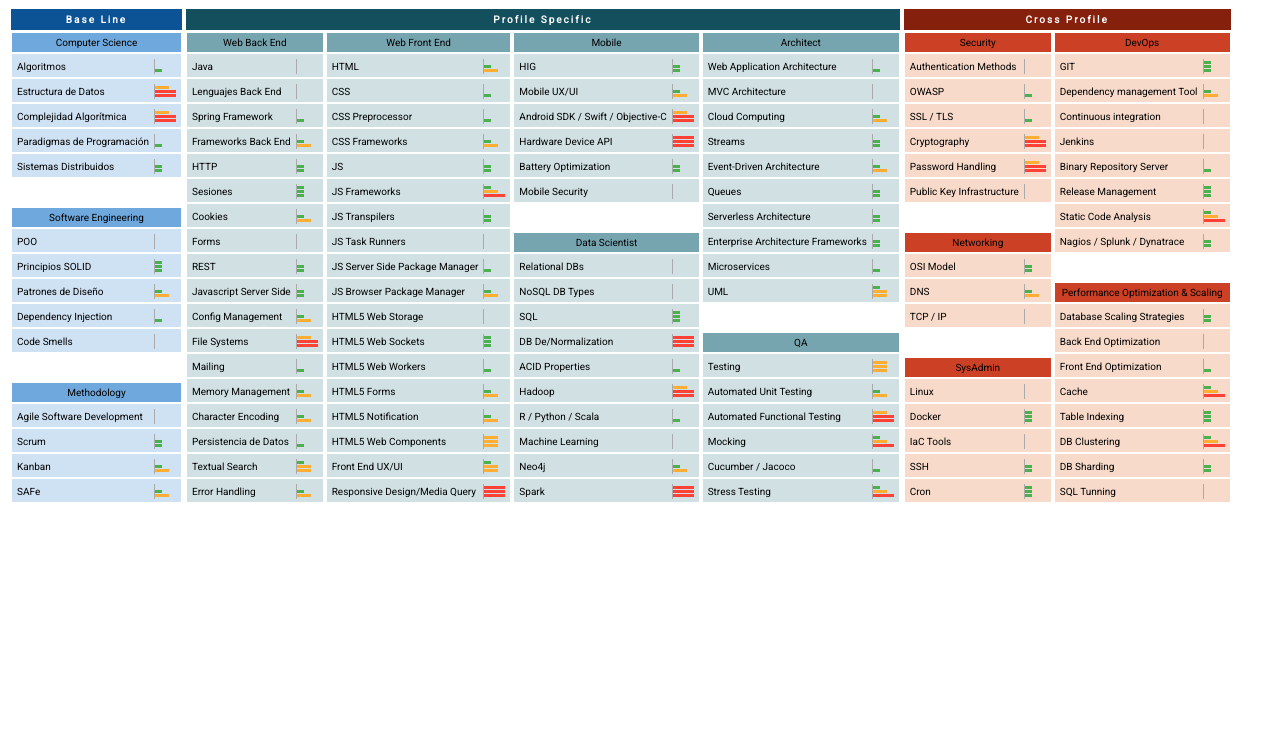
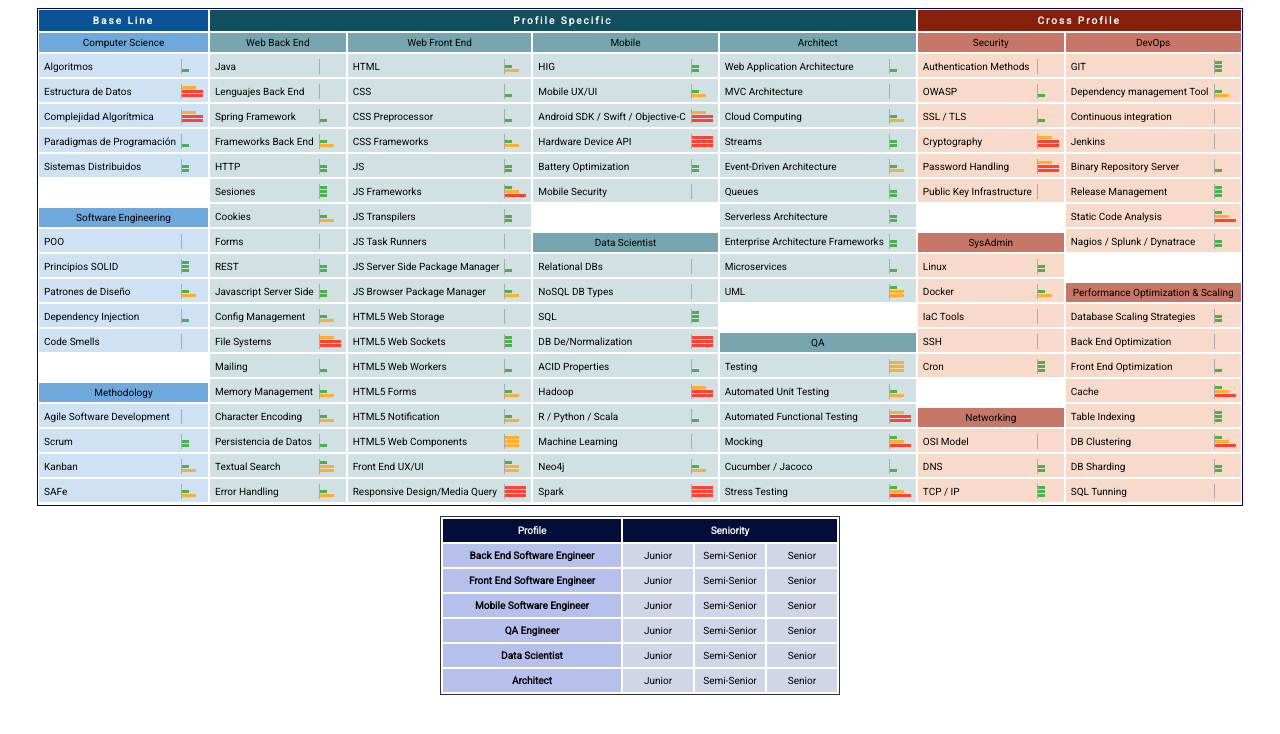
Before and after one commit to texai/skill-validation-matrix, a PHP site: page / in a window 1280 px wide. Shown: the top 734 px of the page. Run offline with PHP 8.4, Linux system fonts and the light colour scheme; some libraries are stand-ins or nearby versions.

Commit message:
JS Behav

```diff
--- a/data.php
+++ b/data.php
@@ -1,6 +1,17 @@
 <?php
 
 return [
+
+  'profiles' => [
+    'Back End Software Engineer',
+    'Front End Software Engineer',
+    'Mobile Software Engineer',
+    'QA Engineer',
+    'Data Scientist',
+    'Architect',
+  ],
+  'seniorities' => ['Junior','Semi-Senior','Senior'],
+  'skills' => [
     'Base Line' => [
       '_color' => ['sh'=>'#0b5394','bh'=>'#6FA8DC','to'=>'#CFE2F3'],
     	'_cols' => [
@@ -122,7 +133,7 @@ return [
       ],
     ],
     'Cross Profile' => [
-    '_color' => ['sh'=>'#85200c','bh'=>'#cc4125','to'=>'#f7dac9'],
+      '_color' => ['sh'=>'#85200c','bh'=>'#c77767','to'=>'#f7dac9'],
       '_cols' => [
         [
           'Security' => [
@@ -133,17 +144,17 @@ return [
             'Password Handling' => [],
             'Public Key Infrastructure' => [],
           ],
-        'Networking' => [
-          'OSI Model' => [],
-          'DNS' => [],
-          'TCP / IP' => [],
-        ],
           'SysAdmin' => [
             'Linux' => [],
             'Docker' => [],
             'IaC Tools' => [],
             'SSH' => [],
             'Cron' => [],
+          ],
+          'Networking' => [
+            'OSI Model' => [],
+            'DNS' => [],
+            'TCP / IP' => [],
           ],
         ],
         [
@@ -170,4 +181,5 @@ return [
         ],
       ],
     ],
+  ],
 ];
--- a/index.js
+++ b/index.js
@@ -1,6 +1,14 @@
 $(function(){
 
 	//$('.container').css('background-color','red');
+	//$('.bar').hide();
+
+	$('table.selector tbody td').on('mouseover',function(){
+		$('.bar.'+$(this).data('class')).show();
+	});
+	$('table.selector tbody td').on('mouseleave',function(){
+		$('.bar').hide();
+	});
 
 
 });
--- a/index.php
+++ b/index.php
@@ -13,9 +13,9 @@ $data = include __DIR__.'/data.php';
    	<script src="./index.js"></script>
   </head>
   <body>
+
     <div class="container">
-
-      <? foreach($data as $section_name => $section): ?>
+      <? foreach($data['skills'] as $section_name => $section): ?>
         <div class="section">
           <div class="header-section" style="background-color: <?=$section['_color']['sh']?>"><?=$section_name?></div>
           <? foreach($section['_cols'] as $col): ?>
@@ -28,7 +28,7 @@ $data = include __DIR__.'/data.php';
                       <div class="widget-wrapper">
                         <div class="widget">
                           <?php
-                          	$r = rand(1,100); // 40 30 20 10   // 65 20 10 5
+                          	$r = rand(1,100); // 65 20 10 5
                             $s1 = ($r<=65?0:($r<=85?1:($r<=95?2:3)));
                             $s2 = min($s1+rand(0,1),3);
                             $s3 = min($s2+rand(0,1),3);
@@ -47,9 +47,27 @@ $data = include __DIR__.'/data.php';
           <? endforeach; ?>
         </div>
       <? endforeach; ?>
+      <div class="clearfix"></div>
+    </div>
 
-      <div class="clearfix"></div>
+    <table class="selector" border="0">
+      <thead>
+        <tr>
+          <th>Profile</th>
+          <th colspan="<?=(count($data['seniorities']))?>">Seniority</th>
+        </tr>
+      </thead>
+      <tbody>
+        <? foreach($data['profiles'] as $profile): ?>
+          <tr>
+            <th><?=$profile?></th>
+            <? foreach($data['seniorities'] as $sid => $seniority): ?>
+              <td data-class="seniority-<?=($sid+1)?>"><?=$seniority?></td>
+            <? endforeach; ?>
+          </tr>
+        <? endforeach; ?>
+      </tbody>
+    </table>
 
-    </div>
   </body>
 </html>
--- a/styles.css
+++ b/styles.css
@@ -3,28 +3,24 @@
 	font-size: 10px;
 }
 
-.container,.col,.block,.header-section{
+.container,.col,.header-section{
 	margin: 1px;
 }
 
 .container{
-	/*border: 1px navy solid;*/
-	/*width: 1105px;*/
+	border: 1px navy solid;
+	width: 1204px;
+	margin: 1px auto;
 }
 
 .section{
-	/*border: 1px #000 solid;*/
 	float: left;
-	margin: 0px 1px;
+	margin: 0px;
 }
-
-
 .col{
 	float: left;
 }
 .block{
-	/*border: 1px blue solid;*/
-	/*background-color: #ccc;*/
 }
 .block:not(:last-child){
 	margin-bottom: 31px;
@@ -89,3 +85,40 @@
 .value-1{width: 7px; background-color: #4CAF50;}
 .value-2{width: 14px; background-color: #FFAD33;}
 .value-3{width: 21px; background-color: #FF4136;}
+
+
+
+/******************/
+
+table.selector{
+	width: 400px;
+	margin: 10px auto 0px;
+	border: 1px #333 solid;
+}
+
+table.selector td, table.selector th{
+	padding: 6px 5px;
+}
+table.selector tbody td, table.selector tbody th{
+	cursor: pointer;
+}
+
+table.selector thead th{
+	background-color: #030d39;
+	color: #eee;
+}
+
+table.selector tbody td{
+	background-color: #d1d5e8;
+	text-align: center;
+	width: 60px;
+}
+
+table.selector tbody th{
+	background-color: #b7c0ec;
+}
+
+table.selector tbody td:hover, table.selector tbody th:hover{
+	background-color: #2b3c85;
+	color: white;
+}
```
Lines whose indentation alone changed are shown as unchanged.
